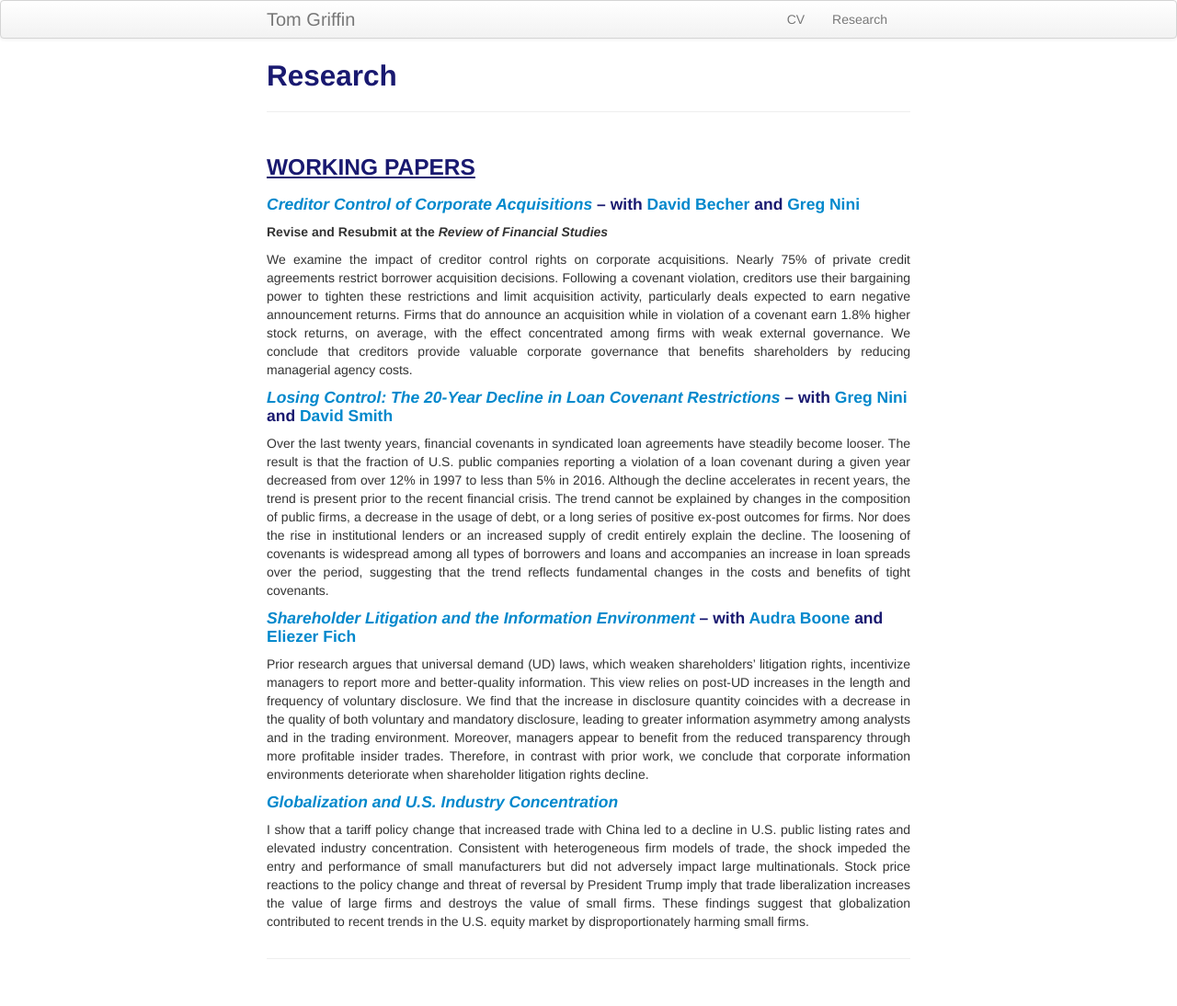
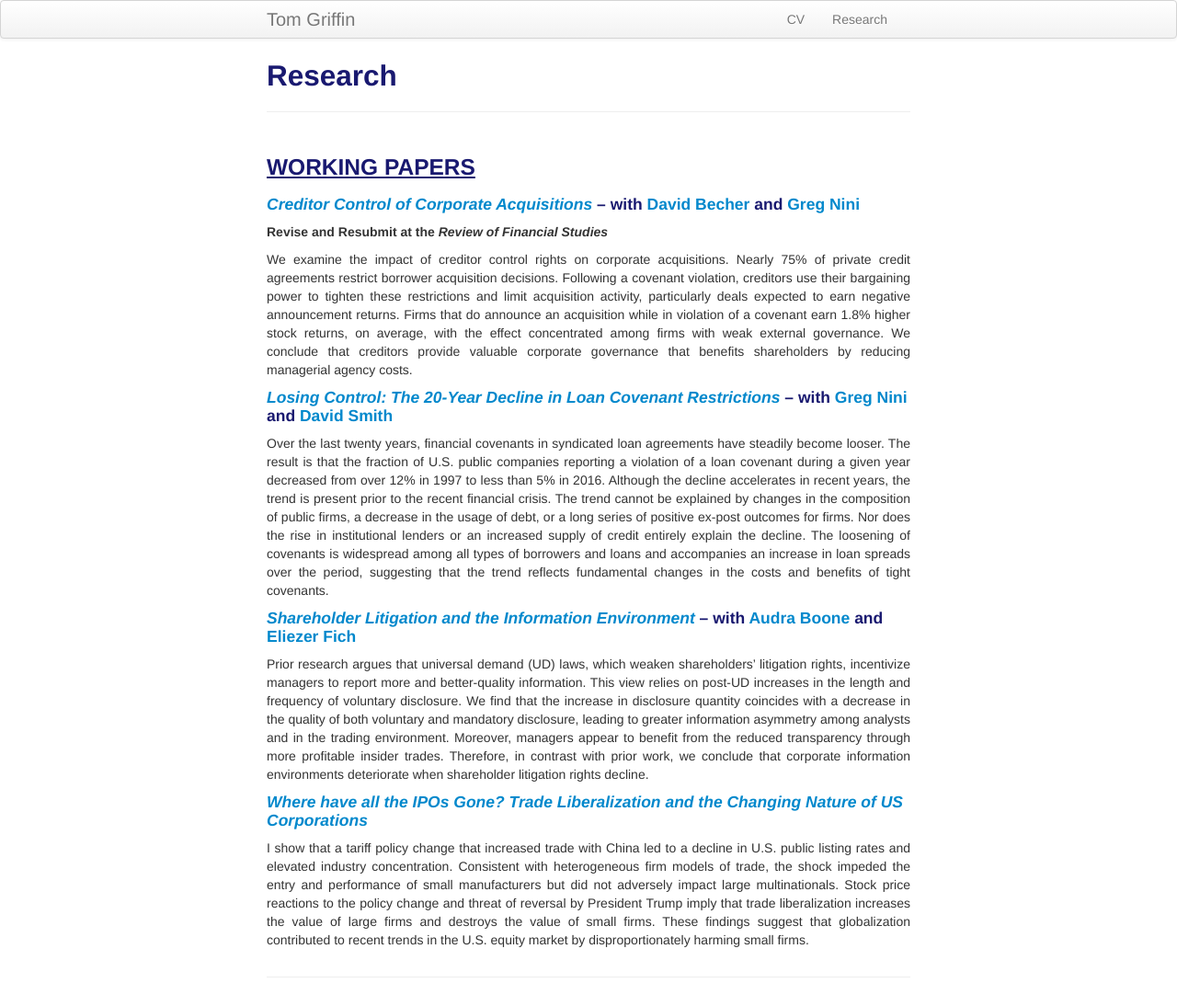
Before and after one commit to ThomasPGriffin/thomaspgriffin.github.io, a Jekyll site: the page built from pages/research.md, in a window 1280 px wide. Shown: the whole page at 92% size. Built offline with Jekyll 4.4.1, drawn with Linux system fonts in a browser that asks for light colours.

Commit message:
Update research.md

```diff
--- a/pages/research.md
+++ b/pages/research.md
@@ -28,7 +28,7 @@ Over the last twenty years, financial covenants in syndicated loan agreements ha
 Prior research argues that universal demand (UD) laws, which weaken shareholders’ litigation rights, incentivize managers to report more and better-quality information. This view relies on post-UD increases in the length and frequency of voluntary disclosure. We find that the increase in disclosure quantity coincides with a decrease in the quality of both voluntary and mandatory disclosure, leading to greater information asymmetry among analysts and in the trading environment. Moreover, managers appear to benefit from the reduced transparency through more profitable insider trades. Therefore, in contrast with prior work, we conclude that corporate information environments deteriorate when shareholder litigation rights decline.
 </div>
 
-#### *[Globalization and U.S. Industry Concentration]({{ BASE_PATH}}/pages/griffin_jmp_20190724.pdf)*
+#### *[Where have all the IPOs Gone? Trade Liberalization and the Changing Nature of US Corporations]({{ BASE_PATH}}/pages/griffin_jmp_20190724.pdf)*
 <div align="justify">
 I show that a tariff policy change that increased trade with China led to a decline in U.S. public listing rates and elevated industry concentration. Consistent with heterogeneous firm models of trade, the shock impeded the entry and performance of small manufacturers but did not adversely impact large multinationals. Stock price reactions to the policy change and threat of reversal by President Trump imply that trade liberalization increases the value of large firms and destroys the value of small firms. These findings suggest that globalization contributed to recent trends in the U.S. equity market by disproportionately harming small firms.
 </div>
```
